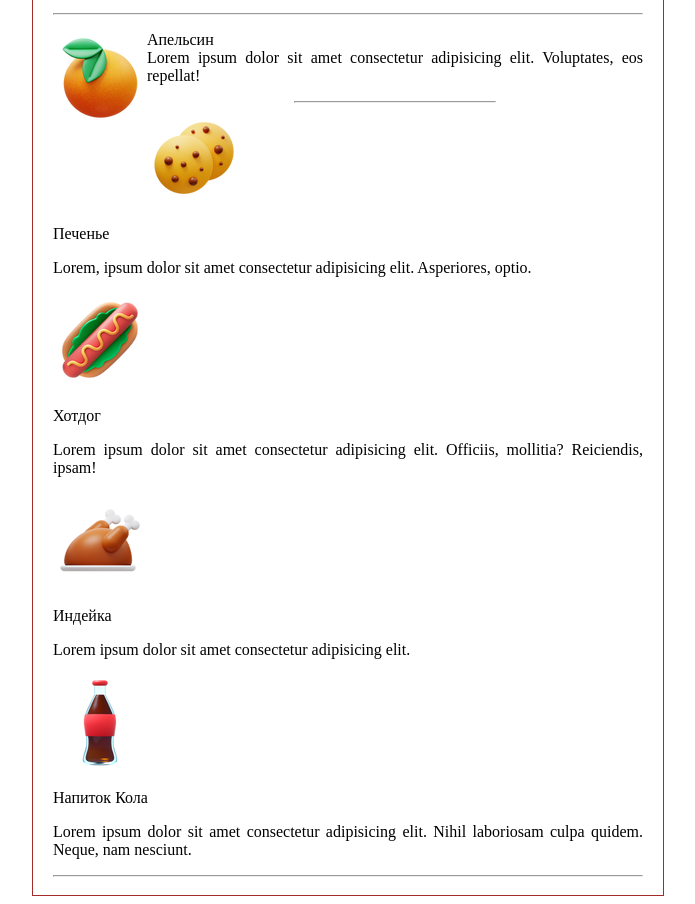
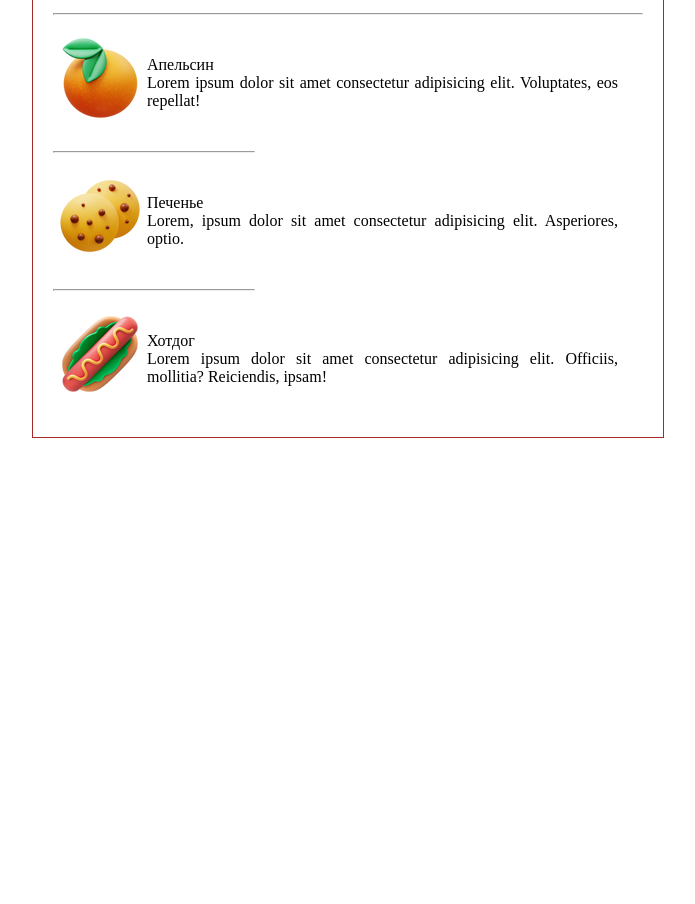
Before and after one commit to Smazhko/html-css, a plain HTML site: page sem1_home/catalog/catalog.html in a window 1280 px wide. Shown: the part 515-1419 px from the top of the page, without its empty margins (292-987 px from the left). After the commit the page ends 961 px from the top, so only its background shows below. Drawn offline with Linux system fonts and the light colour scheme.

Commit message:
seminar 1: doctype h1 p img a

```diff
--- a/sem1_home/catalog/catalog.html
+++ b/sem1_home/catalog/catalog.html
@@ -32,37 +32,26 @@
             <hr>
 
             <div>
-                <img src="../img/icons8-апельсин-94.png" alt="апельсин" style="float: left; position: relative;">
-                <p>Апельсин<br> Lorem ipsum dolor sit amet consectetur adipisicing elit. Voluptates, eos repellat!</p>
+                <img src="../img/icons8-апельсин-94.png" alt="апельсин" style="float: left;">
+                <p style="padding: 25px;">Апельсин
+                    <br> Lorem ipsum dolor sit amet consectetur adipisicing elit. Voluptates, eos repellat!</p>
             </div>
 
-            <hr width="200px">
+            <hr width="200px" align="left">
 
             <div>
-                <img src="../img/icons8-печенье-94.png" alt="печенье">
-                <p>Печенье</p>
-                <p>Lorem, ipsum dolor sit amet consectetur adipisicing elit. Asperiores, optio.</p>
+                <img src="../img/icons8-печенье-94.png" alt="печенье" style="float: left;">
+                <p style="padding: 25px;">Печенье
+                    <br> Lorem, ipsum dolor sit amet consectetur adipisicing elit. Asperiores, optio.</p>
             </div>
 
-            <div>
-                <img src="../img/icons8-хотдог-94.png" alt="хотдог">
-                <p>Хотдог</p>
-                <p>Lorem ipsum dolor sit amet consectetur adipisicing elit. Officiis, mollitia? Reiciendis, ipsam!</p>
-            </div>
+            <hr width="200px" align="left">
 
             <div>
-                <img src="../img/icons8-день-благодарения-94.png" alt="индейка">
-                <p>Индейка</p>
-                <p>Lorem ipsum dolor sit amet consectetur adipisicing elit.</p>
+                <img src="../img/icons8-хотдог-94.png" alt="хотдог" style="float: left;">
+                <p style="padding: 25px;">Хотдог
+                    <br>Lorem ipsum dolor sit amet consectetur adipisicing elit. Officiis, mollitia? Reiciendis, ipsam!</p>
             </div>
-
-            <div>
-                <img src="../img/icons8-кола-94.png" alt="кола">
-                <p>Напиток Кола</p>
-                <p>Lorem ipsum dolor sit amet consectetur adipisicing elit. Nihil laboriosam culpa quidem. Neque, nam nesciunt.</p>
-            </div>
-
-            <hr>
 
         </div>
     </div>
```
